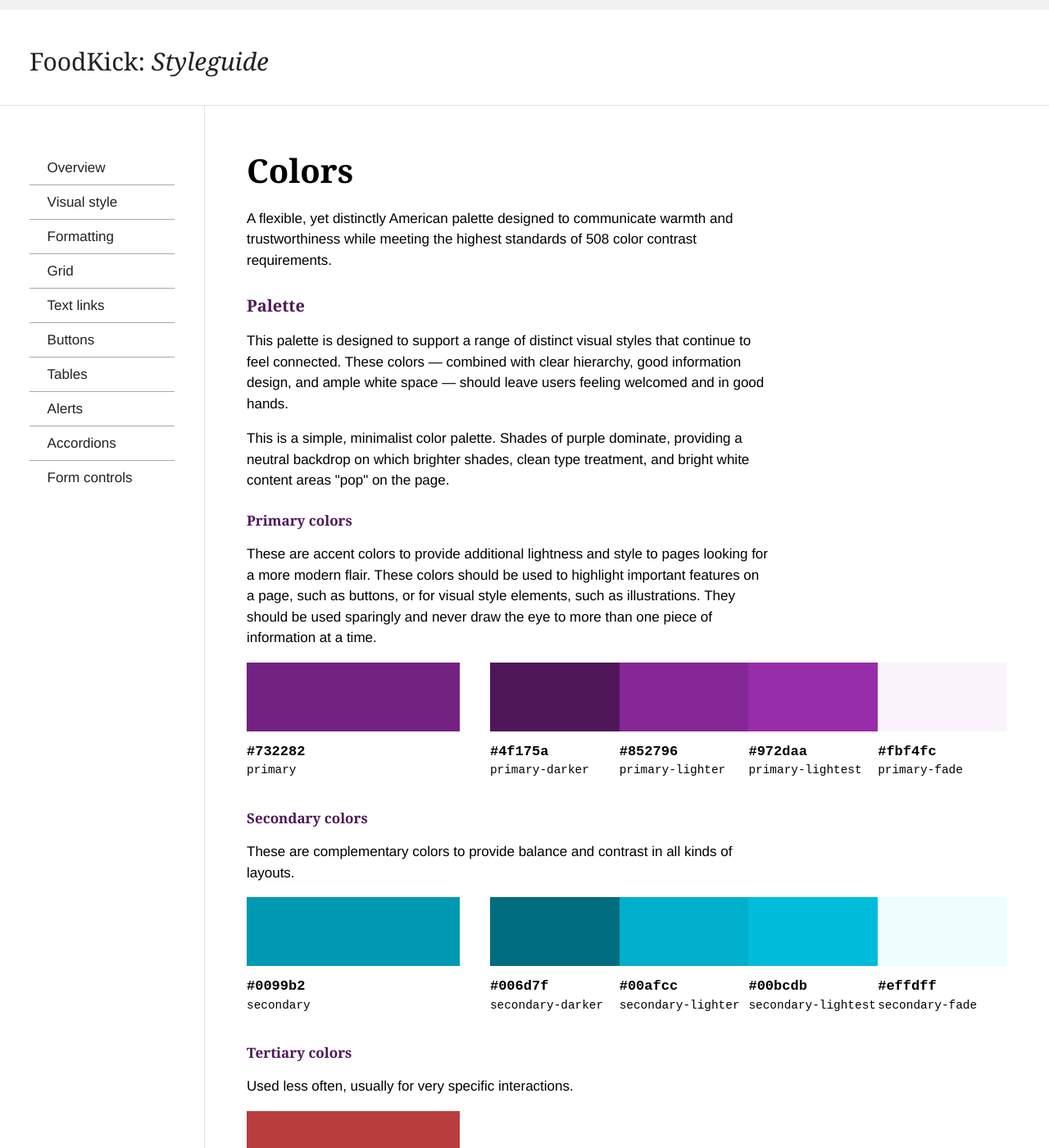
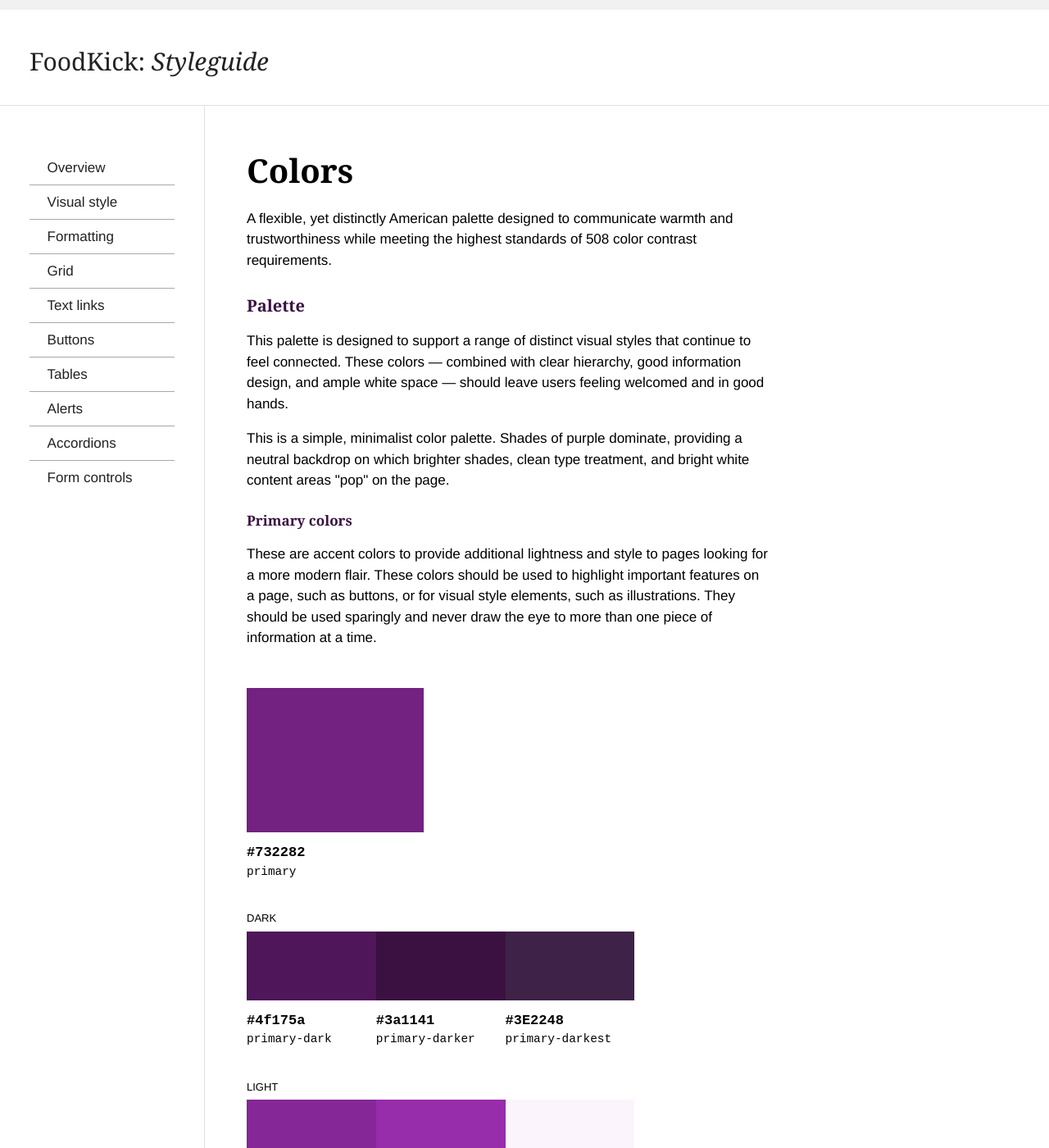
Before and after one commit to foodkick/foodkick.github.io, a Jekyll site: the page built from _visual/colors.md, in a window 1280 px wide and 1400 px high. Shown: the whole window at 82% size. Built offline with Jekyll 4.4.1, drawn with Linux system fonts in a browser that asks for light colours; Markdown is read by kramdown in place of the engine named in the settings.

Commit message:
Added new darkest primary color, updated css where necessary

```diff
--- a/_visual/colors.md
+++ b/_visual/colors.md
@@ -18,19 +18,35 @@ order: 02
 
 <p>These are accent colors to provide additional lightness and style to pages looking for a more modern flair. These colors should be used to highlight important features on a page, such as buttons, or for visual style elements, such as illustrations. They should be used sparingly and never draw the eye to more than one piece of information at a time.</p>
 
-<div class="usa-grid-full usa-color-row">
-  <div class="color-big">
-    <div class="usa-color-short color-primary">
-    </div>
+<div class="usa-grid-full usa-color-row usa-primary-color-section solo">
+  <div class="usa-color-square color-primary">
+    <div class="usa-color-inner-content">
       <p class="usa-color-hex">#732282</p>
       <p class="usa-color-name">primary</p>
+    </div>
+  </div>
+</div>
+<div class="usa-grid-full usa-color-row usa-primary-color-section">
+  <h6 class="top-pad">Dark</h6>
+  <div class="color-small">
+    <div class="usa-color-short color-primary-dark">
+    </div>
+      <p class="usa-color-hex">#4f175a</p>
+      <p class="usa-color-name">primary-dark</p>
   </div>
   <div class="color-small">
     <div class="usa-color-short color-primary-darker">
     </div>
-      <p class="usa-color-hex">#4f175a</p>
+      <p class="usa-color-hex">#3a1141</p>
       <p class="usa-color-name">primary-darker</p>
   </div>
+  <div class="color-small">
+    <div class="usa-color-short color-primary-darkest">
+    </div>
+      <p class="usa-color-hex">#3E2248</p>
+      <p class="usa-color-name">primary-darkest</p>
+  </div>
+  <h6 class="top-pad">Light</h6>
   <div class="color-small">
     <div class="usa-color-short color-primary-lighter">
     </div>
@@ -50,6 +66,7 @@ order: 02
       <p class="usa-color-name">primary-fade</p>
   </div>
 </div>
+
 
 <h4 class="usa-heading">Secondary colors</h4>
 
--- a/assets/_scss/core/_variables.scss
+++ b/assets/_scss/core/_variables.scss
@@ -40,9 +40,10 @@ $font-bold:           700;
 $color-primary:              #732282;
 $color-primary-lighter:	 	 lighten($color-primary, 5%); 		//#852796
 $color-primary-lightest:	 lighten($color-primary, 10%); 		//#972daa
-$color-primary-darker:       darken($color-primary, 10%); 		//#4f175a
-$color-primary-darkest:      darken($color-primary, 16%); 		//#3a1141
-$color-primary-fade:	 	 lighten($color-primary, 65%);
+$color-primary-dark:         darken($color-primary, 10%); 		//#4f175a
+$color-primary-darker:       darken($color-primary, 16%); 		//#3a1141
+$color-primary-darkest:      #3E2248;
+$color-primary-fade:	 	 lighten($color-primary, 65%);		//#fbf4fc
 
 $color-secondary:            #0099b2;
 $color-secondary-lighter:    lighten($color-secondary, 5%);  	//#00afcc
--- a/assets/_scss/elements/_buttons.scss
+++ b/assets/_scss/elements/_buttons.scss
@@ -44,7 +44,7 @@ button,
   &:focus,
   &.button-focus {
     background-color: $color-primary-lighter;
-    box-shadow: $button-stroke $color-primary-darker, $focus-shadow;
+    box-shadow: $button-stroke $color-primary-dark, $focus-shadow;
   }
 
   &:active,
--- a/assets/_scss/elements/_labels.scss
+++ b/assets/_scss/elements/_labels.scss
@@ -31,7 +31,7 @@ a {
     border-bottom: none;
 
     &:hover {
-      background-color: $color-primary-darker;
+      background-color: $color-primary-dark;
       border-bottom: none;
       color: $color-white;
     }
--- a/assets/css/styleguide.scss
+++ b/assets/css/styleguide.scss
@@ -517,7 +517,7 @@ h3 + .button_wrapper {
 
 .usa-color-name {
   @include media($medium-screen) {
-    margin: 0;
+    // margin: 0;
   }
   margin: {
     bottom: 1em;
@@ -581,7 +581,7 @@ h3 + .button_wrapper {
   }
 
   .usa-color-name {
-    margin: 0;
+    // margin: 0;
   }
 }
 
@@ -623,6 +623,10 @@ h3 + .button_wrapper {
 
 .color-primary {
   background-color: $color-primary;
+}
+
+.color-primary-dark {
+  background-color: $color-primary-dark;
 }
 
 .color-primary-darker {
@@ -1239,6 +1243,24 @@ a.tooltip-small.info:hover:before{
   content: "\75";
 }
 
+.usa-primary-color-section{
+  &.solo{
+    @media (max-width: $small-screen) {
+      margin-bottom: 0;
+    }
+    @media (max-width: $medium-screen) {
+      margin-bottom: 0;
+    }
+    margin-top: 4rem;
+    margin-bottom: 6rem;
+  }
+}
+
+.usa-primary-color-section.solo .usa-color-square{
+  @media (max-width: $small-screen) {
+    width: 100%;
+  }
+}
 
 // Font Formatting Styles .font-example
 
```
